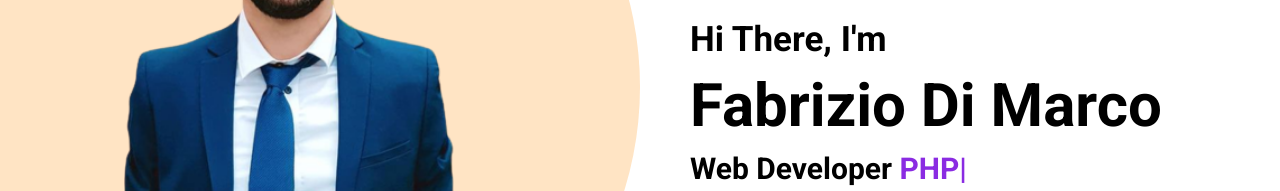
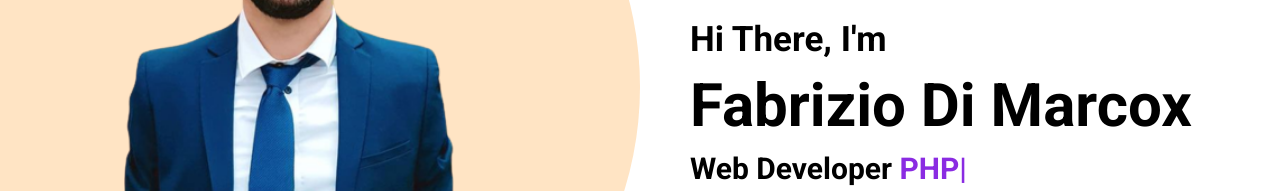
Before and after one commit to breezy070/My_Portfolio, a React (Create React App) app in the folder client/: page / in a window 1280 px wide. Shown: the part 333-524 px from the top of the page. Built offline with nearby package versions, Linux system fonts and the light colour scheme.

Commit message:
testing CI

```diff
--- a/client/src/components/intro/Intro.jsx
+++ b/client/src/components/intro/Intro.jsx
@@ -38,7 +38,7 @@ export default function Intro() {
       <div className="right">
         <div className="wrapper">
           <h2>Hi There, I'm</h2>
-          <h1>Fabrizio Di Marco</h1>
+          <h1>Fabrizio Di Marcox</h1>
           <h3>
             Web Developer <span ref={textRef}></span>
           </h3>
```
